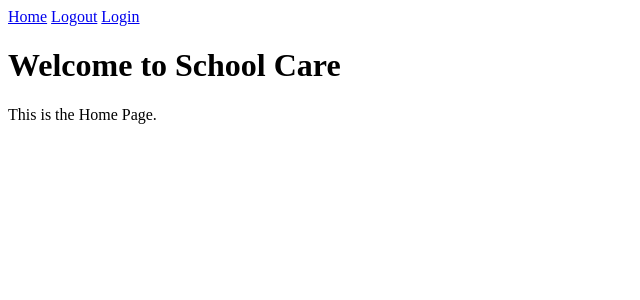
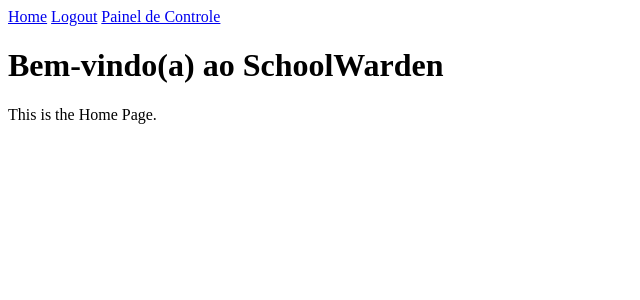
Before and after one commit to Homailson/SchoolWarden, a Flask app: page / in a window 1280 px wide. Shown: the top 300 px of the page, without its empty margins (0-640 px from the left). Run offline with Flask 3, Linux system fonts and the light colour scheme; the visitor is signed in with stand-in values (Sample User, id 1); some libraries are stand-ins or nearby versions.

Commit message:
navbar updated

```diff
--- a/app/templates/index.html
+++ b/app/templates/index.html
@@ -3,6 +3,6 @@
 {% block title %}Página Inicial{% endblock %}
 
 {% block content %}
-<h1>Welcome to School Care </h1>
+<h1>Bem-vindo(a) ao SchoolWarden </h1>
 <p> This is the Home Page.</p>
 {% endblock %}
--- a/app/templates/layout.html
+++ b/app/templates/layout.html
@@ -18,7 +18,11 @@
     <nav>
         <a href="{{ url_for('main.index') }}">Home</a>
         <a href="{{ url_for('logout') }}">Logout</a>
+        {% if session['role'] %}
+        <a href="{{ url_for('login') }}">Painel de Controle</a>
+        {% else %}
         <a href="{{ url_for('login') }}">Login</a>
+        {% endif %}
     </nav>
     <div class="container">
         {% with messages = get_flashed_messages(with_categories=true) %}
```
